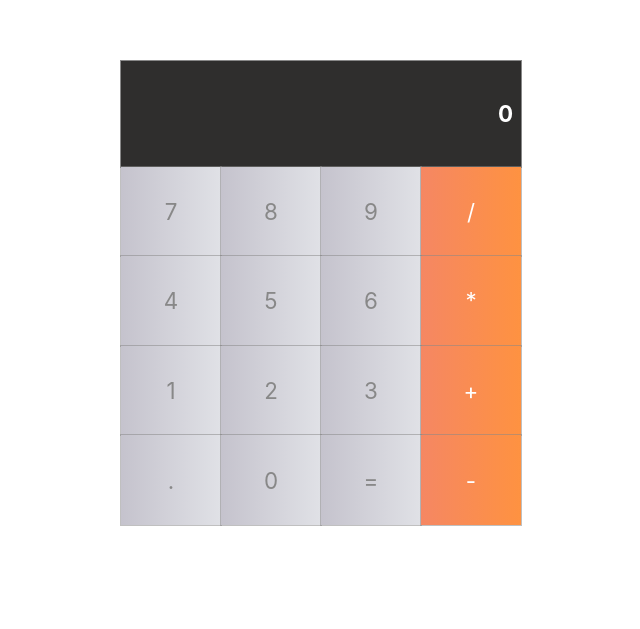
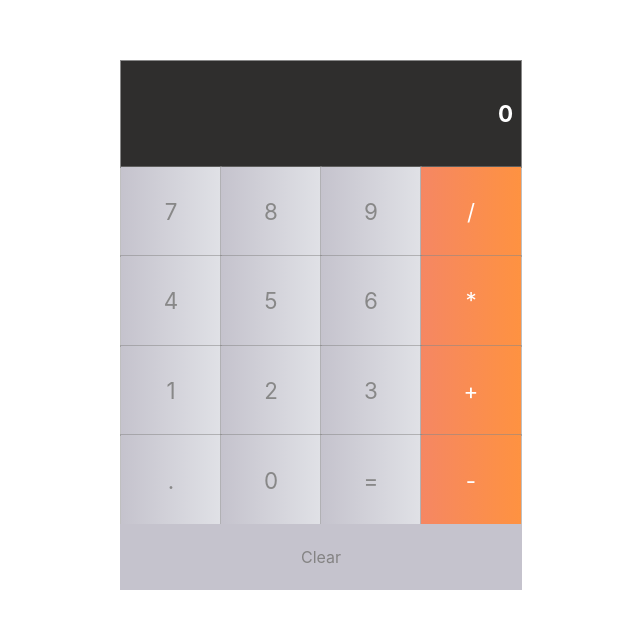
Before and after one commit to CelesteColamarino/FieraCalculator, a React (Create React App) app: page / in a window 1280 px wide. Shown: the part 139-768 px from the top of the page, without its empty margins (319-959 px from the left). Built offline with nearby package versions, Linux system fonts and the light colour scheme.

Commit message:
ClearButton coponent created with its css file. Calculators Clear method implemented

```diff
--- a/src/Components/Calculator/Calculator.js
+++ b/src/Components/Calculator/Calculator.js
@@ -1,6 +1,7 @@
 import React, { useState } from "react";
 import Button from "../Button/Button";
 import Input from "../Input/Input";
+import ClearButton from "../ClearButton/ClearButton";
 import "./calculator.css";
 
 const Calculator = () => {
@@ -9,6 +10,10 @@ const Calculator = () => {
   const addToInput = (val) => {
     const result = input ? input + val : val;
     setInput(result);
+  };
+
+  const clear = () => {
+    setInput(0);
   };
 
   return (
@@ -40,6 +45,9 @@ const Calculator = () => {
         <Button handleClick={addToInput}>=</Button>
         <Button handleClick={addToInput}>-</Button>
       </div>
+      <div className="row">
+        <ClearButton handleClick={clear}>Clear</ClearButton>
+      </div>
     </div>
   );
 };
--- /dev/null
+++ b/src/Components/ClearButton/ClearButton.js
@@ -0,0 +1,12 @@
+import React from "react";
+import "./clearButton.css";
+
+const ClearButton = ({ children, handleClick }) => {
+  return (
+    <div className="clear-button" onClick={handleClick}>
+      {children}
+    </div>
+  );
+};
+
+export default ClearButton;
--- /dev/null
+++ b/src/Components/ClearButton/clearButton.css
@@ -0,0 +1,14 @@
+.clear-button {
+  display: flex;
+  flex: 1;
+  height: 4em;
+  align-items: center;
+  justify-content: center;
+  font-weight: 400;
+  font-size: 1rem;
+  outline: 1px solid #c5c3cd;
+  height: 4em;
+  background-color: #c5c3cd;
+  cursor: pointer;
+  color: #848383;
+}
```
